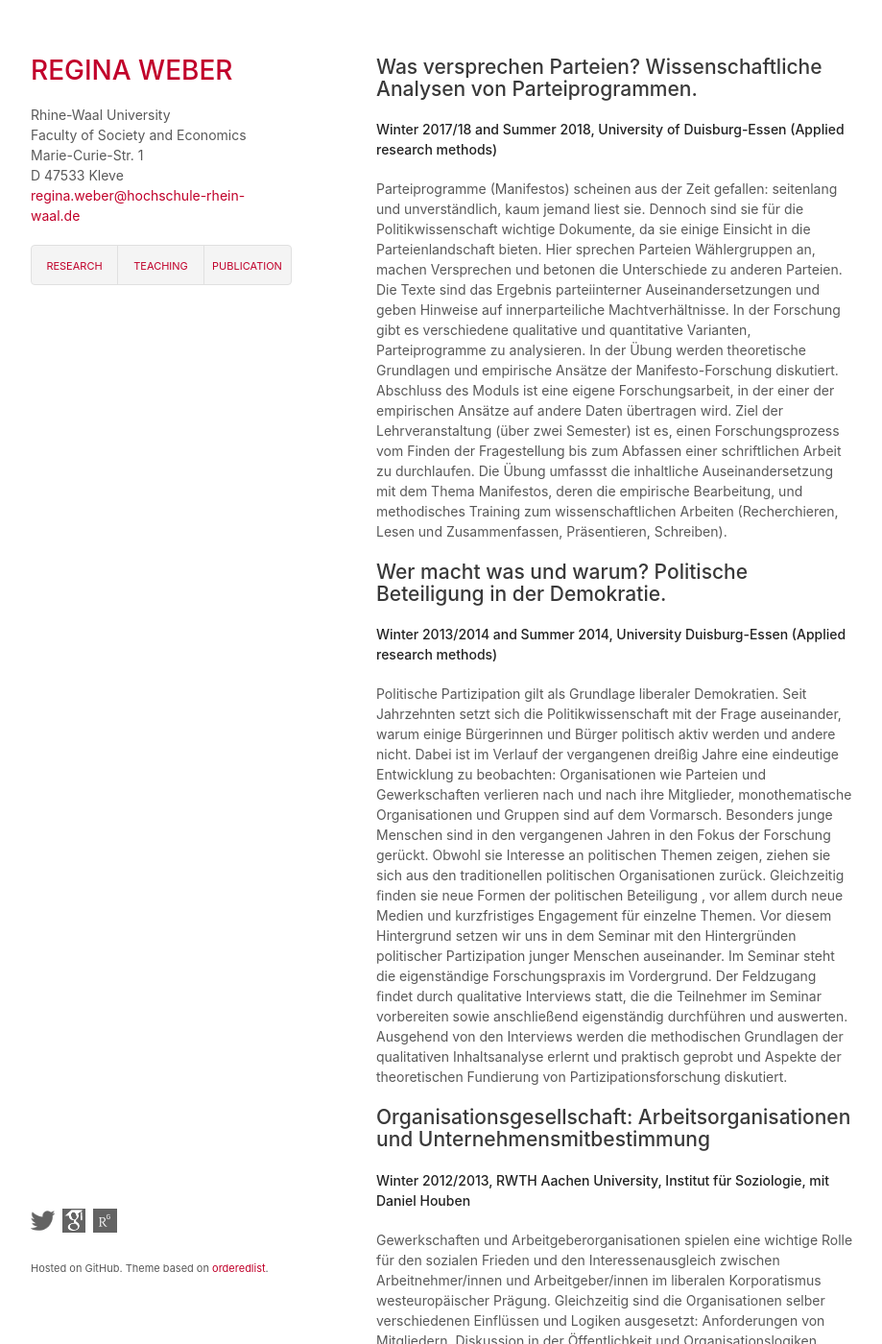
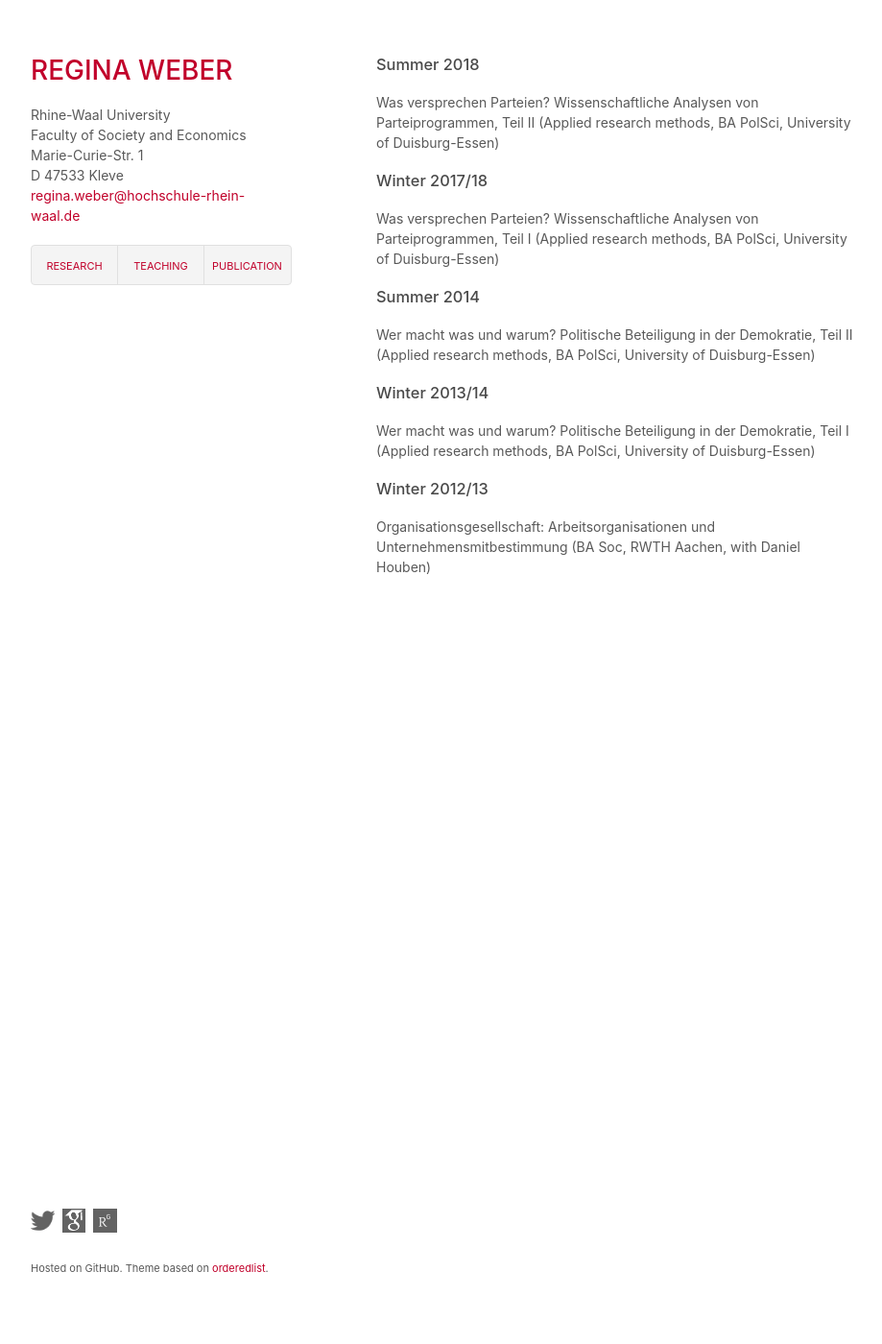
Before and after one commit to robertocabreratapia/robertocabreratapia.github.io, a Jekyll site: the page built from teaching.html, in a window 1280 px wide and 1400 px high. Shown: the whole window at 96% size, without its empty margins (178-1097 px from the left). Built offline with Jekyll 4.4.1, drawn with Linux system fonts in a browser that asks for light colours; some of the changed text lies outside the part shown.

Commit message:
Update teaching.html

```diff
--- a/teaching.html
+++ b/teaching.html
@@ -1,14 +1,17 @@
 ---
 layout: default
 ---
-<h2>Was versprechen Parteien? Wissenschaftliche Analysen von Parteiprogrammen.</h2>
-<p><strong>Winter 2017/18 and Summer 2018, University of Duisburg-Essen (Applied research methods)</strong></p>
-<p>Parteiprogramme (Manifestos) scheinen aus der Zeit gefallen: seitenlang und unverständlich, kaum jemand liest sie. Dennoch sind sie für die Politikwissenschaft wichtige Dokumente, da sie einige Einsicht in die Parteienlandschaft bieten. Hier sprechen Parteien Wählergruppen an, machen Versprechen und betonen die Unterschiede zu anderen Parteien. Die Texte sind das Ergebnis parteiinterner Auseinandersetzungen und geben Hinweise auf innerparteiliche Machtverhältnisse. In der Forschung gibt es verschiedene qualitative und quantitative Varianten, Parteiprogramme zu analysieren.  In der Übung werden theoretische Grundlagen und empirische Ansätze der Manifesto-Forschung diskutiert. Abschluss des Moduls ist eine eigene Forschungsarbeit, in der einer der empirischen Ansätze auf andere Daten übertragen wird. Ziel der Lehrveranstaltung (über zwei Semester) ist es, einen Forschungsprozess vom Finden der Fragestellung bis zum Abfassen einer schriftlichen Arbeit zu durchlaufen. Die Übung umfassst die inhaltliche Auseinandersetzung mit dem Thema Manifestos, deren die empirische Bearbeitung, und methodisches Training zum wissenschaftlichen Arbeiten (Recherchieren, Lesen und Zusammenfassen, Präsentieren, Schreiben).</p>
+<h3>Summer 2018</h3>
+<p>Was versprechen Parteien? Wissenschaftliche Analysen von Parteiprogrammen, Teil II (Applied research methods, BA PolSci, University of Duisburg-Essen)</p>
 
-<h2>Wer macht was und warum? Politische Beteiligung in der Demokratie.</h2>
-<p><strong>Winter 2013/2014 and Summer 2014, University Duisburg-Essen (Applied research methods)</strong></p>
-<p>Politische Partizipation gilt als Grundlage liberaler Demokratien. Seit Jahrzehnten setzt sich die Politikwissenschaft mit der Frage auseinander, warum einige Bürgerinnen und Bürger politisch aktiv werden und andere nicht. Dabei ist im Verlauf der vergangenen dreißig Jahre eine  eindeutige Entwicklung zu beobachten: Organisationen wie Parteien und Gewerkschaften verlieren nach und nach ihre Mitglieder, monothematische Organisationen und Gruppen sind auf dem Vormarsch. Besonders junge Menschen sind in den vergangenen  Jahren in den Fokus der Forschung gerückt. Obwohl sie Interesse an politischen Themen zeigen, ziehen sie sich aus den  traditionellen politischen Organisationen zurück. Gleichzeitig ﬁnden sie neue Formen der politischen  Beteiligung , vor allem durch neue Medien und kurzfristiges Engagement für einzelne Themen. Vor diesem Hintergrund setzen wir uns in dem Seminar mit den Hintergründen politischer Partizipation junger Menschen auseinander. Im Seminar steht die eigenständige Forschungspraxis im Vordergrund. Der Feldzugang ﬁndet durch qualitative Interviews statt, die die Teilnehmer im  Seminar vorbereiten sowie anschließend eigenständig durchführen und auswerten. Ausgehend von den Interviews werden die methodischen Grundlagen der qualitativen Inhaltsanalyse erlernt und praktisch geprobt und Aspekte der theoretischen Fundierung von Partizipationsforschung diskutiert.</p>
+<h3>Winter 2017/18</h3>
+<p>Was versprechen Parteien? Wissenschaftliche Analysen von Parteiprogrammen, Teil I (Applied research methods, BA PolSci, University of Duisburg-Essen)</p>
 
-<h2>Organisationsgesellschaft: Arbeitsorganisationen und Unternehmensmitbestimmung</h2>
-<p><strong>Winter 2012/2013, RWTH Aachen University, Institut für Soziologie, mit Daniel Houben</strong></p>
-<p>Gewerkschaften und Arbeitgeberorganisationen spielen eine wichtige Rolle für den sozialen Frieden und den Interessenausgleich zwischen Arbeitnehmer/innen und Arbeitgeber/innen im liberalen Korporatismus westeuropäischer Prägung. Gleichzeitig sind die Organisationen selber verschiedenen Einflüssen und Logiken ausgesetzt: Anforderungen von Mitgliedern, Diskussion in der Öffentlichkeit und Organisationslogiken beeinflussen die Strategien und Aktivitäten. Im Seminar setzen wir uns mit den Wirkmechanismen des Korporatismus und den Organisationslogiken auf die beteiligten Akteure auseinander.</p>
+<h3>Summer 2014</h3>
+<p>Wer macht was und warum? Politische Beteiligung in der Demokratie, Teil II (Applied research methods, BA PolSci, University of Duisburg-Essen)</p>
+
+<h3>Winter 2013/14</h3>
+<p>Wer macht was und warum? Politische Beteiligung in der Demokratie, Teil I (Applied research methods, BA PolSci, University of Duisburg-Essen)</p>
+
+<h3>Winter 2012/13</h3>
+<p>Organisationsgesellschaft: Arbeitsorganisationen und Unternehmensmitbestimmung (BA Soc, RWTH Aachen, with Daniel Houben)</p>
```
